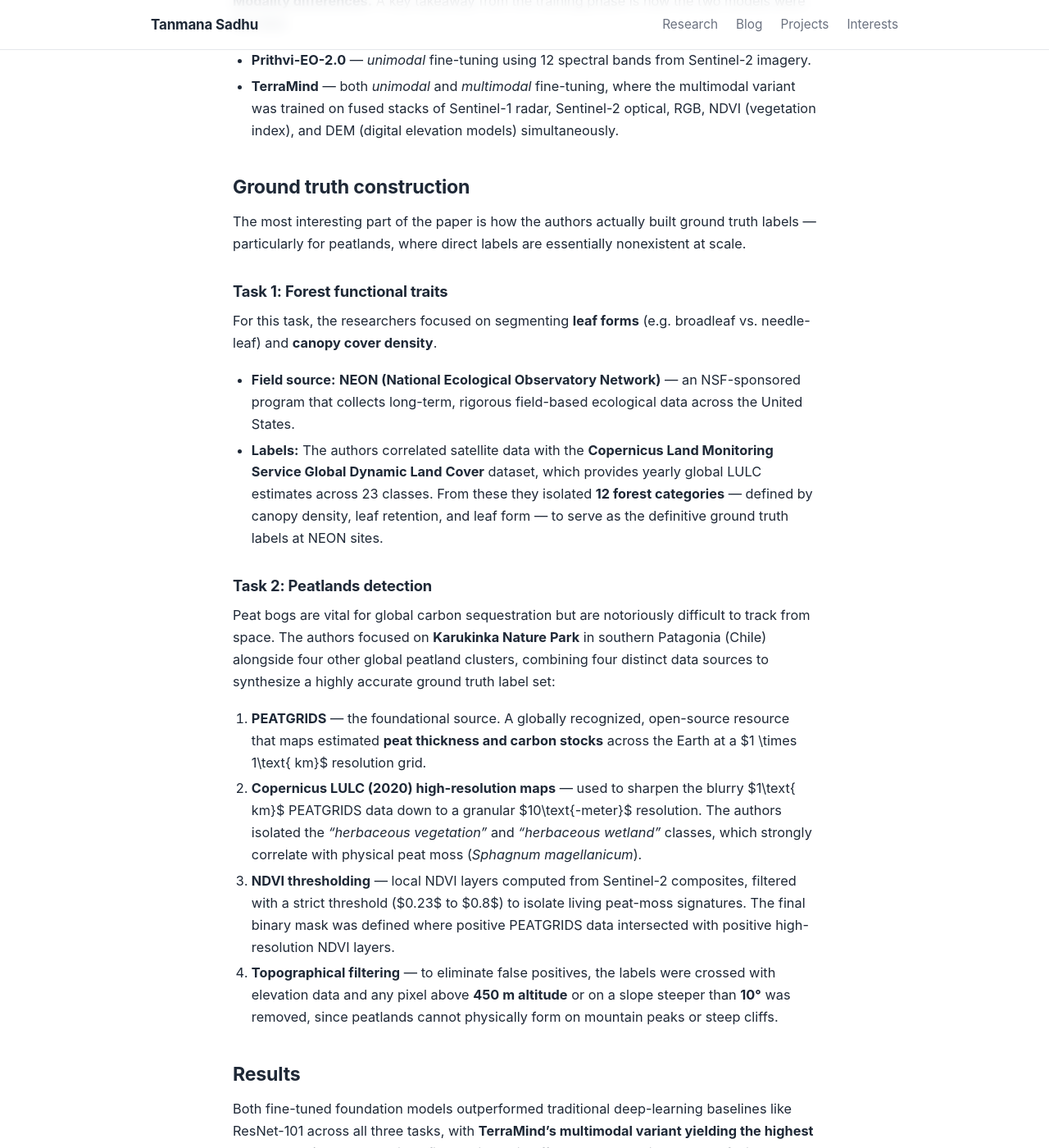
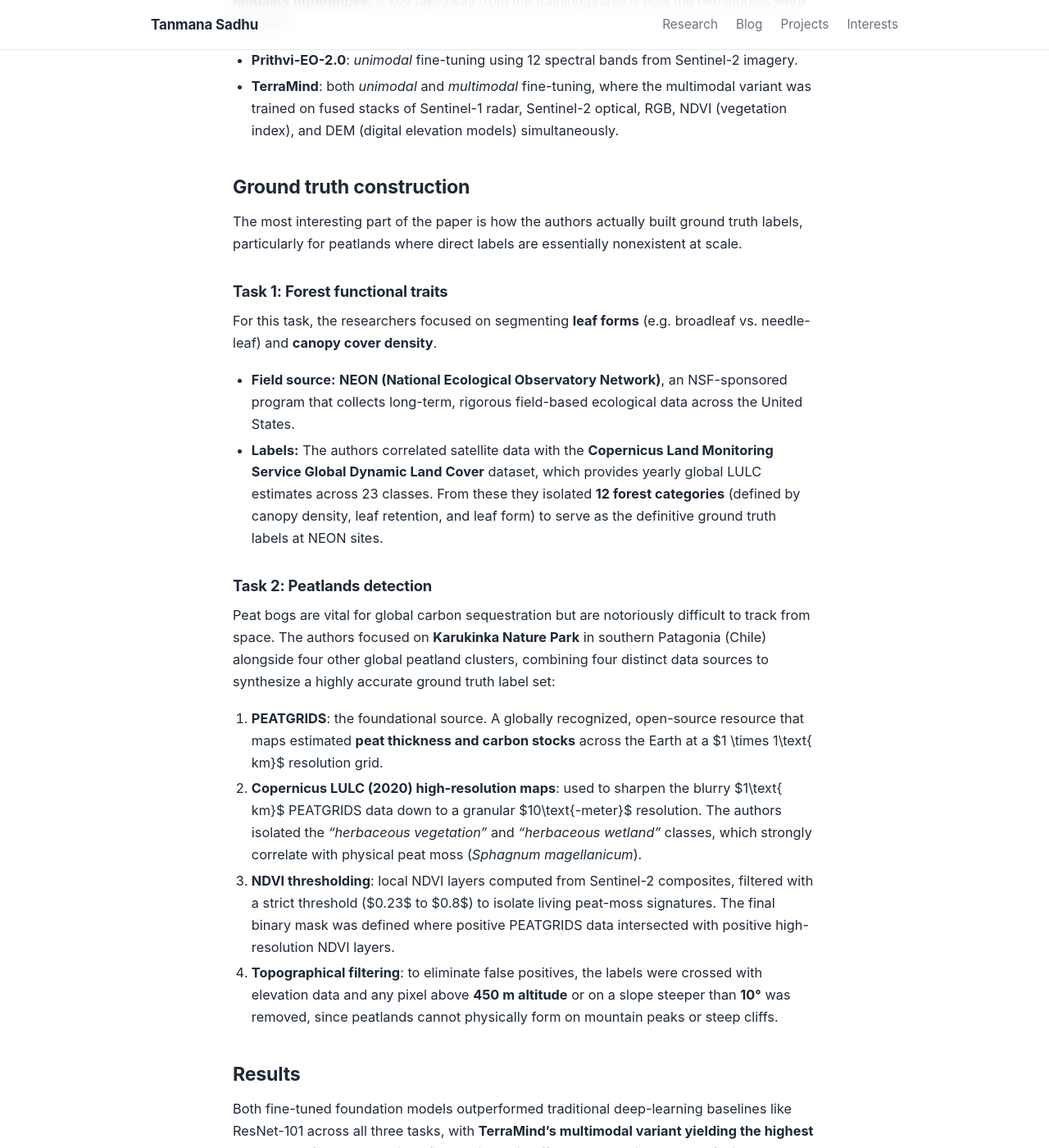
Before and after one commit to tanmana5/tanmana5.github.io, a Jekyll site: the page built from _posts/2026-06-04-review-geospatial-models.md, in a window 1280 px wide and 1400 px high, scrolled down 1102 px. Shown: the whole window at 82% size. Built offline with Jekyll 4.4.1, drawn with Linux system fonts in a browser that asks for light colours; some of the changed text lies outside the part shown.

Commit message:
Add post: Mapping the Wild — review of geospatial foundation models for ecology

```diff
--- a/_posts/2026-06-04-review-geospatial-models.md
+++ b/_posts/2026-06-04-review-geospatial-models.md
@@ -1,11 +1,11 @@
 ---
 title: "Mapping the Wild: A Read on Geospatial Foundation Models for Ecology"
 date: 2026-06-04
-description: "Paper review — what geospatial foundation models bring to ecological mapping, and where the abstraction still leaks."
+description: "Paper review: what geospatial foundation models bring to ecological mapping, and where the abstraction still leaks."
 tags: [paper-review, geospatial, foundation-models, ecology, remote-sensing]
 ---
 
-A quick read of *Ecological Mapping with Geospatial Foundation Models*. The paper takes two pre-trained geospatial foundation models — **Prithvi-EO-2.0** and **TerraMind** — and fine-tunes them for three ecological mapping tasks. Notes below on the training setup, the modality choices, and (most interesting to me) how the authors constructed ground truth for tasks where direct labels barely exist.
+A quick read of *Ecological Mapping with Geospatial Foundation Models*. The paper takes two pre-trained geospatial foundation models (**Prithvi-EO-2.0** and **TerraMind**) and fine-tunes them for three ecological mapping tasks. Notes below on the training setup, the modality choices, and (most interesting to me) how the authors constructed ground truth for tasks where direct labels barely exist.
 
 ## Overview
 
@@ -15,9 +15,9 @@ Both Prithvi-EO-2.0 and TerraMind are foundation models pre-trained on massive,
 
 The models were fine-tuned across three ecological use cases and compared against traditional deep-learning baselines:
 
-- **Forest functional trait mapping** — pixel-level segmentation of forest canopies to classify leaf forms (needle-leaf, broad-leaf, mixed-leaf) and canopy cover density.
-- **Peatlands detection** — segmenting and isolating sensitive peatland ecosystems from surrounding land cover.
-- **Land use / land cover (LULC) generation** — testing TerraMind's generative capabilities to "fill in the blanks" and map out land classifications when satellite data layers are missing.
+- **Forest functional trait mapping**: pixel-level segmentation of forest canopies to classify leaf forms (needle-leaf, broad-leaf, mixed-leaf) and canopy cover density.
+- **Peatlands detection**: segmenting and isolating sensitive peatland ecosystems from surrounding land cover.
+- **Land use / land cover (LULC) generation**: testing TerraMind's generative capabilities to "fill in the blanks" and map out land classifications when satellite data layers are missing.
 
 ## Training setup
 
@@ -25,32 +25,32 @@ The models were fine-tuned across three ecological use cases and compared agains
 
 **Modality differences.** A key takeaway from the training phase is how the two models were fed data:
 
-- **Prithvi-EO-2.0** — *unimodal* fine-tuning using 12 spectral bands from Sentinel-2 imagery.
-- **TerraMind** — both *unimodal* and *multimodal* fine-tuning, where the multimodal variant was trained on fused stacks of Sentinel-1 radar, Sentinel-2 optical, RGB, NDVI (vegetation index), and DEM (digital elevation models) simultaneously.
+- **Prithvi-EO-2.0**: *unimodal* fine-tuning using 12 spectral bands from Sentinel-2 imagery.
+- **TerraMind**: both *unimodal* and *multimodal* fine-tuning, where the multimodal variant was trained on fused stacks of Sentinel-1 radar, Sentinel-2 optical, RGB, NDVI (vegetation index), and DEM (digital elevation models) simultaneously.
 
 ## Ground truth construction
 
-The most interesting part of the paper is how the authors actually built ground truth labels — particularly for peatlands, where direct labels are essentially nonexistent at scale.
+The most interesting part of the paper is how the authors actually built ground truth labels, particularly for peatlands where direct labels are essentially nonexistent at scale.
 
 ### Task 1: Forest functional traits
 
 For this task, the researchers focused on segmenting **leaf forms** (e.g. broadleaf vs. needle-leaf) and **canopy cover density**.
 
-- **Field source:** **NEON (National Ecological Observatory Network)** — an NSF-sponsored program that collects long-term, rigorous field-based ecological data across the United States.
-- **Labels:** The authors correlated satellite data with the **Copernicus Land Monitoring Service Global Dynamic Land Cover** dataset, which provides yearly global LULC estimates across 23 classes. From these they isolated **12 forest categories** — defined by canopy density, leaf retention, and leaf form — to serve as the definitive ground truth labels at NEON sites.
+- **Field source:** **NEON (National Ecological Observatory Network)**, an NSF-sponsored program that collects long-term, rigorous field-based ecological data across the United States.
+- **Labels:** The authors correlated satellite data with the **Copernicus Land Monitoring Service Global Dynamic Land Cover** dataset, which provides yearly global LULC estimates across 23 classes. From these they isolated **12 forest categories** (defined by canopy density, leaf retention, and leaf form) to serve as the definitive ground truth labels at NEON sites.
 
 ### Task 2: Peatlands detection
 
 Peat bogs are vital for global carbon sequestration but are notoriously difficult to track from space. The authors focused on **Karukinka Nature Park** in southern Patagonia (Chile) alongside four other global peatland clusters, combining four distinct data sources to synthesize a highly accurate ground truth label set:
 
-1. **PEATGRIDS** — the foundational source. A globally recognized, open-source resource that maps estimated **peat thickness and carbon stocks** across the Earth at a $1 \times 1\text{ km}$ resolution grid.
-2. **Copernicus LULC (2020) high-resolution maps** — used to sharpen the blurry $1\text{ km}$ PEATGRIDS data down to a granular $10\text{-meter}$ resolution. The authors isolated the *"herbaceous vegetation"* and *"herbaceous wetland"* classes, which strongly correlate with physical peat moss (*Sphagnum magellanicum*).
-3. **NDVI thresholding** — local NDVI layers computed from Sentinel-2 composites, filtered with a strict threshold ($0.23$ to $0.8$) to isolate living peat-moss signatures. The final binary mask was defined where positive PEATGRIDS data intersected with positive high-resolution NDVI layers.
-4. **Topographical filtering** — to eliminate false positives, the labels were crossed with elevation data and any pixel above **450 m altitude** or on a slope steeper than **10°** was removed, since peatlands cannot physically form on mountain peaks or steep cliffs.
+1. **PEATGRIDS**: the foundational source. A globally recognized, open-source resource that maps estimated **peat thickness and carbon stocks** across the Earth at a $1 \times 1\text{ km}$ resolution grid.
+2. **Copernicus LULC (2020) high-resolution maps**: used to sharpen the blurry $1\text{ km}$ PEATGRIDS data down to a granular $10\text{-meter}$ resolution. The authors isolated the *"herbaceous vegetation"* and *"herbaceous wetland"* classes, which strongly correlate with physical peat moss (*Sphagnum magellanicum*).
+3. **NDVI thresholding**: local NDVI layers computed from Sentinel-2 composites, filtered with a strict threshold ($0.23$ to $0.8$) to isolate living peat-moss signatures. The final binary mask was defined where positive PEATGRIDS data intersected with positive high-resolution NDVI layers.
+4. **Topographical filtering**: to eliminate false positives, the labels were crossed with elevation data and any pixel above **450 m altitude** or on a slope steeper than **10°** was removed, since peatlands cannot physically form on mountain peaks or steep cliffs.
 
 ## Results
 
-Both fine-tuned foundation models outperformed traditional deep-learning baselines like ResNet-101 across all three tasks, with **TerraMind's multimodal variant yielding the highest accuracy gains**. The localized fine-tuning paid off — and the multimodal data fusion proved to be the decisive ingredient.
+Both fine-tuned foundation models outperformed traditional deep-learning baselines like ResNet-101 across all three tasks, with **TerraMind's multimodal variant yielding the highest accuracy gains**. The localized fine-tuning paid off, and the multimodal data fusion proved to be the decisive ingredient.
 
 ## References
 
```
